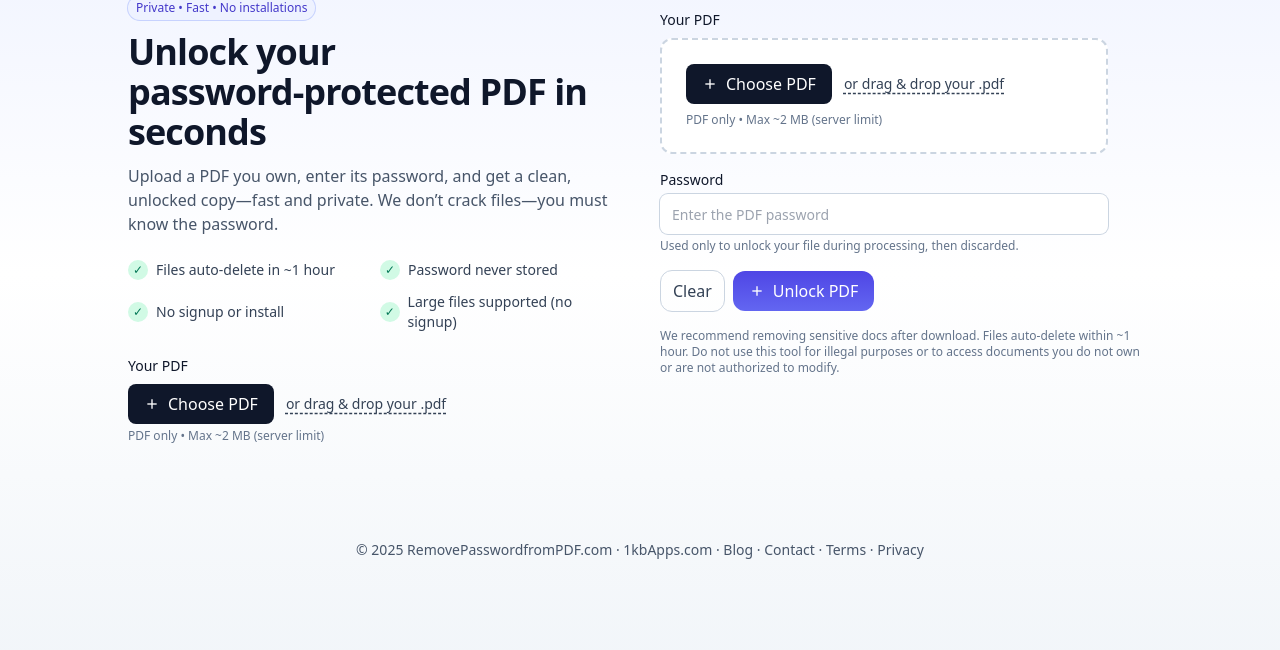
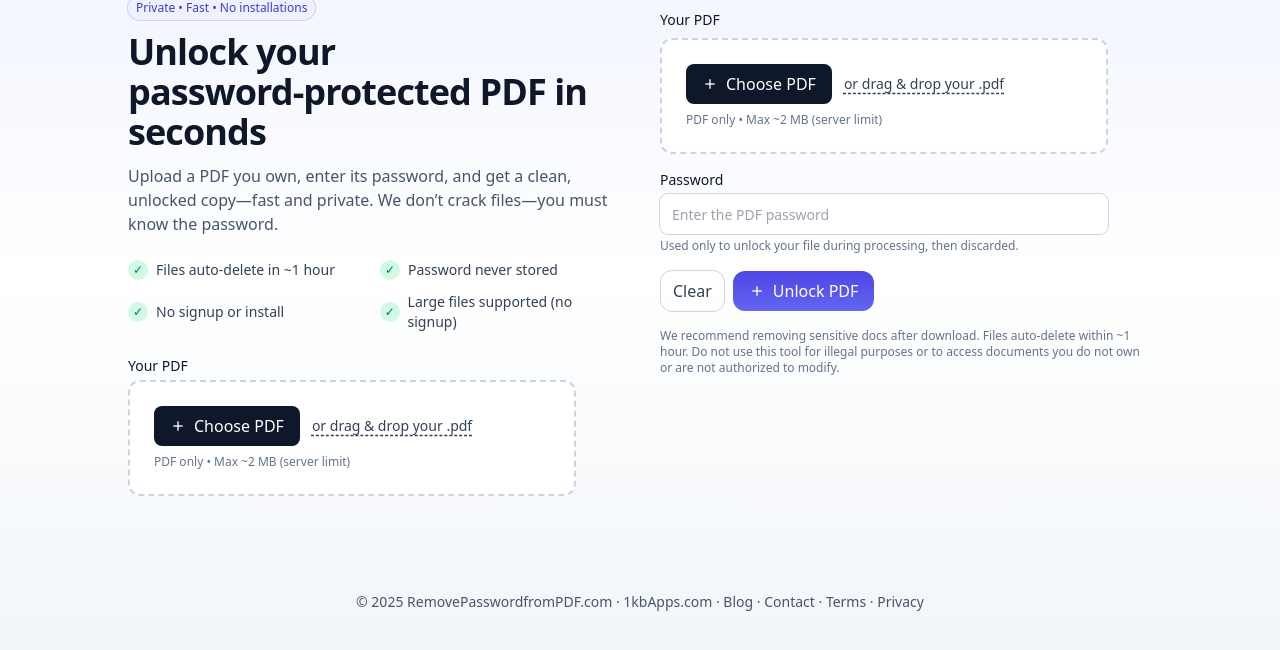
Before and after one commit to pranabolt/removepdf, a PHP site: page /index.php in a window 1280 px wide. Shown: the part 126-776 px from the top of the page. Run offline with PHP 8.4, Linux system fonts and the light colour scheme; some libraries are stand-ins or nearby versions.

Commit message:
feat(ui): align left CTA with bordered dropzone; ensure Unlock button label visible pre-Alpine

```diff
--- a/index.php
+++ b/index.php
@@ -734,16 +734,18 @@ if ($action === 'download') {
               <li class="flex items-center gap-2"><span class="w-5 h-5 rounded-full bg-emerald-100 text-emerald-700 grid place-items-center text-xs">✓</span> Large files supported (no signup)</li>
             </ul>
             <!-- CTA just below the four lines -->
-            <div class="mt-6">
+            <div class="mt-6 max-w-md">
               <label class="block text-sm font-medium">Your PDF</label>
-              <div class="mt-2 flex items-center gap-3 flex-wrap">
-                <button type="button" onclick="document.getElementById('file-input-main')?.click()" class="inline-flex items-center gap-2 px-4 py-2 rounded-lg bg-slate-900 text-white hover:bg-slate-800">
-                  <svg xmlns="http://www.w3.org/2000/svg" class="w-4 h-4" viewBox="0 0 24 24" fill="none" stroke="currentColor" stroke-width="2"><path d="M12 5v14"/><path d="M5 12h14"/></svg>
-                  Choose PDF
-                </button>
-                <span class="text-sm text-slate-700 font-medium underline decoration-dashed underline-offset-4">or drag & drop your .pdf</span>
+              <div class="mt-1 group cursor-pointer border-2 border-dashed rounded-xl p-4 sm:p-6 transition bg-white hover:bg-slate-50 border-slate-300" onclick="document.getElementById('file-input-main')?.click()">
+                <div class="flex items-center gap-3 flex-wrap">
+                  <button type="button" onclick="document.getElementById('file-input-main')?.click()" class="inline-flex items-center gap-2 px-4 py-2 rounded-lg bg-slate-900 text-white group-hover:bg-slate-800">
+                    <svg xmlns="http://www.w3.org/2000/svg" class="w-4 h-4" viewBox="0 0 24 24" fill="none" stroke="currentColor" stroke-width="2"><path d="M12 5v14"/><path d="M5 12h14"/></svg>
+                    Choose PDF
+                  </button>
+                  <span class="text-sm text-slate-700 font-medium underline decoration-dashed underline-offset-4">or drag & drop your .pdf</span>
+                </div>
+                <div class="mt-2 text-xs text-slate-500">PDF only • Max ~<?php echo (int)(effective_upload_limit_bytes() / 1024 / 1024); ?> MB (server limit)</div>
               </div>
-              <div class="mt-1 text-xs text-slate-500">PDF only • Max ~<?php echo (int)(effective_upload_limit_bytes() / 1024 / 1024); ?> MB (server limit)</div>
             </div>
             <div class="mt-6 flex gap-3"></div>
           </div>
@@ -792,7 +794,7 @@ if ($action === 'download') {
                           :class="['px-4 py-2 rounded-xl font-medium transition inline-flex items-center gap-2',
                                    busy ? 'bg-slate-300 text-slate-600' : 'bg-gradient-to-b from-indigo-600 to-indigo-500 text-white hover:from-indigo-500 hover:to-indigo-400']">
                     <svg xmlns="http://www.w3.org/2000/svg" class="w-4 h-4" viewBox="0 0 24 24" fill="none" stroke="currentColor" stroke-width="2"><path d="M12 5v14"/><path d="M5 12h14"/></svg>
-                    <span x-text="busy ? 'Processing…' : 'Unlock PDF'"></span>
+                    <span x-text="busy ? 'Processing…' : 'Unlock PDF'">Unlock PDF</span>
                   </button>
                 </div>
               </div>
```
